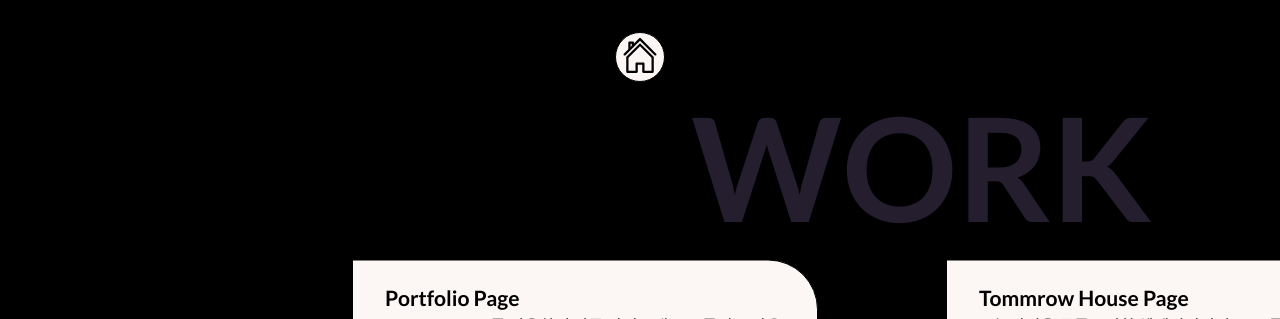
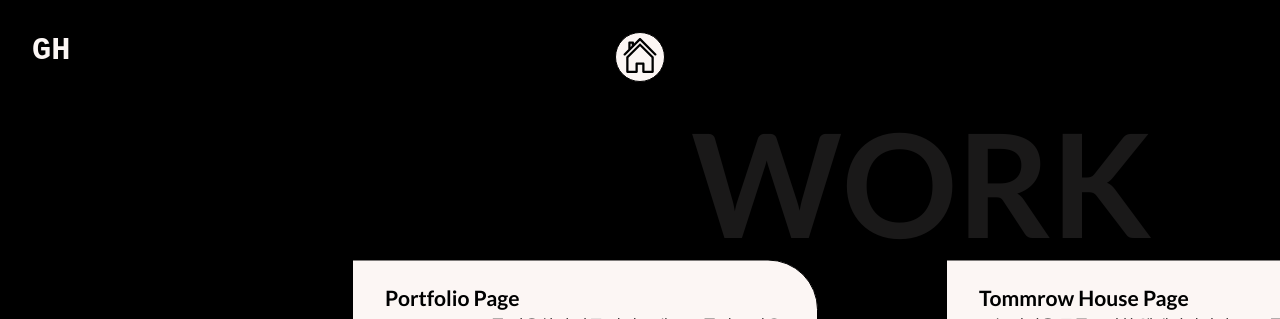
Before and after one commit to GilhwanE/react-portfolio-.ver2-, a React (Create React App) app: page /Work in a window 1280 px wide. Shown: the top 319 px of the page. Built offline with nearby package versions, Linux system fonts and the light colour scheme; the HTML template or start-up script is replaced by a standard one.

Commit message:
🚧  Each section bigTitle set and logo position fixed

```diff
--- a/src/components/Work.js
+++ b/src/components/Work.js
@@ -1,7 +1,7 @@
 import React, { useEffect, useRef } from 'react';
 import styled from 'styled-components';
 import { ThemeProvider } from 'styled-components';
-import { darkTheme, lightTheme } from './Themes';
+import { darkTheme } from './Themes';
 import { motion } from 'framer-motion';
 
 import HomeButton from '../subComponents/HomeButton';
@@ -85,7 +85,7 @@ const Work = () => {
           <CenterImg width={100} height={100} color={darkTheme.text} />
         </Rotate>
 
-        <BigTitle text="WORK" top="10%" right="10%" />
+        <BigTitle text="WORK" top="12%" right="10%" />
       </Box>
     </ThemeProvider>
   );
--- a/src/subComponents/BigTitle.js
+++ b/src/subComponents/BigTitle.js
@@ -6,7 +6,7 @@ const Text = styled.h1`
   top: ${(props) => props.top};
   left: ${(props) => props.left};
   right: ${(props) => props.right};
-  color: rgba(51, 42, 65, 0.72);
+  color: rgba(252, 246, 244, 0.1);
   font-size: calc(5rem + 5vw);
   z-index: 0;
 `;
--- a/src/subComponents/LogoComponent.js
+++ b/src/subComponents/LogoComponent.js
@@ -10,6 +10,7 @@ const Logo = styled.h1`
 
   position: fixed;
   left: 2rem;
+  top: 2rem;
   z-index: 3;
 `;
 
```
